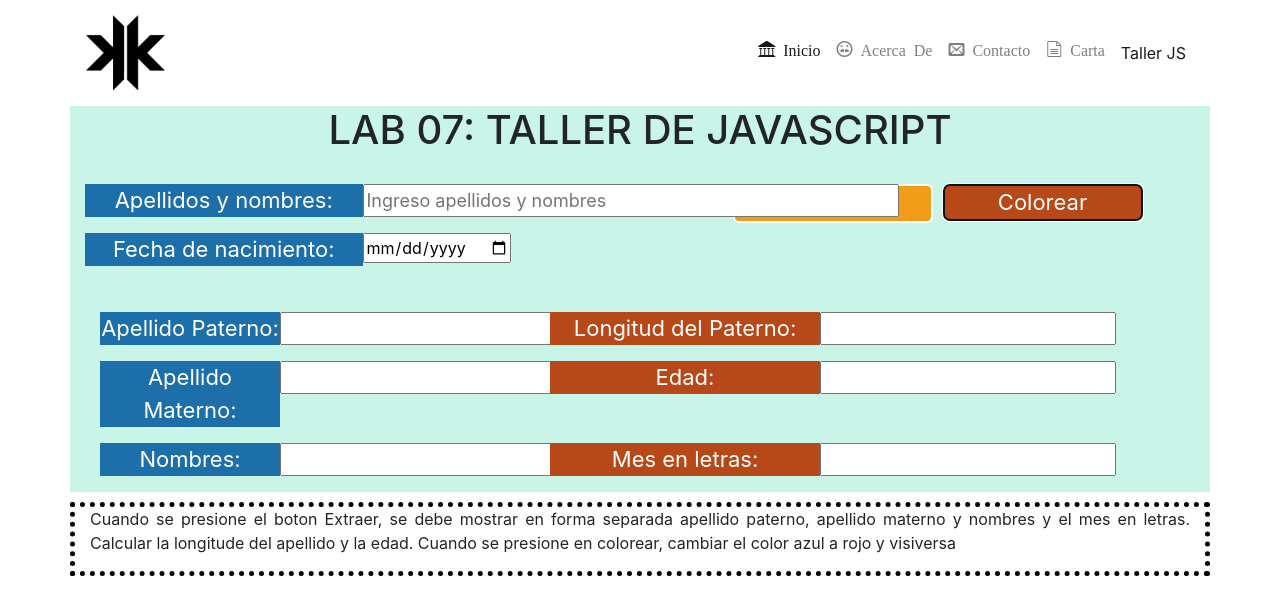
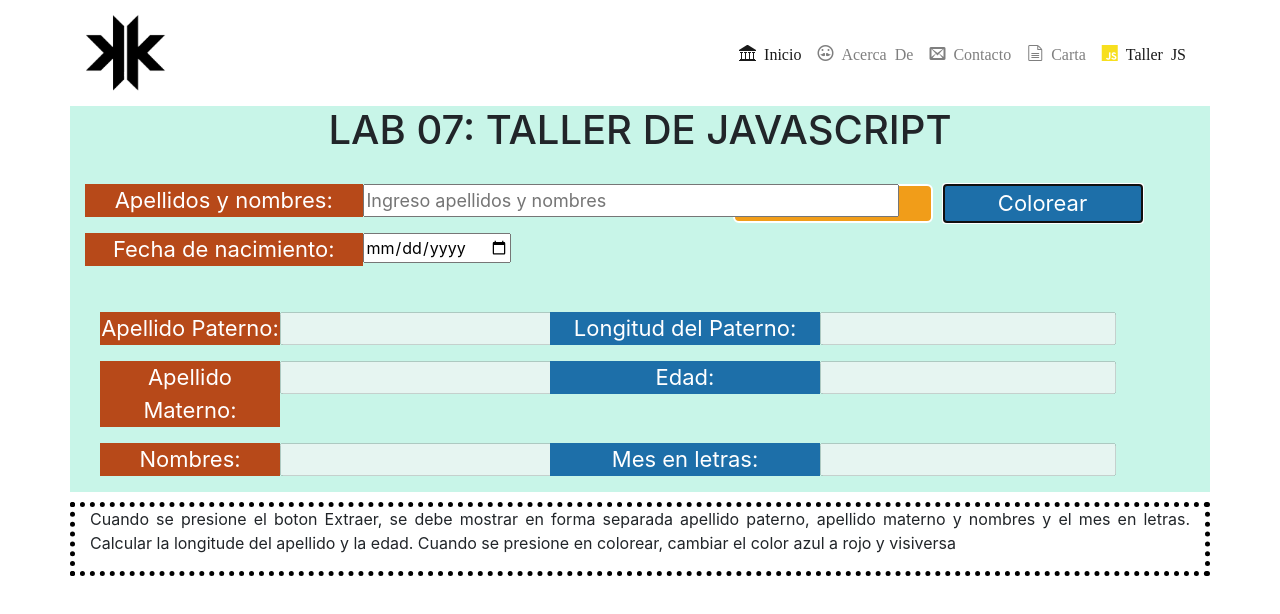
Before and after one commit to KevinEstacio/KevinEstacio.github.io, a plain HTML site: page lab07.html in a window 1280 px wide. Both pictures are taken after a click on the button "Colorear". Drawn offline with nearby package versions, Linux system fonts and the light colour scheme; a web font is replaced by a local one.

Commit message:
segundo entregable

```diff
--- a/lab07.html
+++ b/lab07.html
@@ -41,13 +41,14 @@
                     <a class="nav-link icon-file-text2" href="carta05.html" target="_blank"> Carta</a>
                 </li>
                 <li class="nav-item">
-                    <a class="nav-link active" href="lab07.html"> Taller JS</a>
+                    <a class="nav-link active icon-javascript" href="lab07.html"> Taller JS</a>
                 </li>
 
             </ul>
         </div>
     </nav>
     <main>
+
         <div class="container fondo">
             <div class=" text-center">
                 <h1>LAB 07: TALLER DE JAVASCRIPT</h1>
@@ -56,68 +57,68 @@
                 <div class="espacio">
                     <div class="row ">
                         <div class="col-md-3 text-center pderecha">
-                            <p class="color1">Apellidos y nombres:</p>
+                            <p id="1" class="color1">Apellidos y nombres:</p>
                         </div>
                         <div class="col-md-4 pderecha tamano">
-                            <input type="text" placeholder="Ingreso apellidos y nombres" size="40" required>
+                            <input type="text" placeholder="Ingreso apellidos y nombres" size="40">
                         </div>
                         <div class="col-md-2.5">
                             <button class="extraer">Extraer</button>
                         </div>
                         <div class="col-md-2.5">
-                            <button class="colorear">Colorear</button>
+                            <button id="colorear" class="colorear ">Colorear</button>
                         </div>
                     </div>
                     <div class="row">
                         <div class="col-md-3 text-center pderecha">
-                            <p class="color1">Fecha de nacimiento:</p>
+                            <p id="2" class="color1">Fecha de nacimiento:</p>
                         </div>
                         <div class="col-md-9 pderecha">
                             <input type="date" name="" id="">
                         </div>
                     </div>
                 </div>
-                <div class="container">
+                <div class="container text-center">
                     <div class="row ">
-                        <div class="col-md-2 pderecha">
-                            <p class="color1 text-center">Apellido Paterno:</p>
+                        <div class="col-md-2 pderecha ">
+                            <p id="3" class="color1 ">Apellido Paterno:</p>
                         </div>
                         <div class="col-md-3 pderecha tamano">
-                            <input type="text" size="s0" required>
+                            <input type="text" size="s0" disabled>
                         </div>
                         <div class="col-md-3 pderecha">
-                            <p class="color2 text-center">Longitud del Paterno:</p>
+                            <p id="6" class="color2">Longitud del Paterno:</p>
                         </div>
                         <div class="col-md-3 pderecha tamano">
-                            <input type="text" size="s0" required>
+                            <input type="text" size="s0" disabled>
                         </div>
                     </div>
-                    <div class="row ">
-                        <div class="col-md-2 pderecha">
-                            <p class="color1 text-center">Apellido Materno:</p>
+                    <div class="row text-center">
+                        <div class="col-md-2 pderecha ">
+                            <p id="4" class="color1 ">Apellido Materno:</p>
                         </div>
                         <div class="col-md-3 pderecha tamano">
-                            <input type="text" size="s0" required>
+                            <input type="text" size="s0" disabled>
                         </div>
                         <div class="col-md-3 pderecha">
-                            <p class="color2 text-center">Edad:</p>
+                            <p id="7" class="color2 ">Edad:</p>
                         </div>
                         <div class="col-md-3 pderecha tamano">
-                            <input type="text" size="s0" required>
+                            <input type="text" size="s0" disabled>
                         </div>
                     </div>
-                    <div class="row ">
-                        <div class="col-md-2 pderecha">
-                            <p class="color1 text-center">Nombres:</p>
+                    <div class="row text-center">
+                        <div class="col-md-2 pderecha ">
+                            <p id="5" class="color1 ">Nombres:</p>
                         </div>
                         <div class="col-md-3 pderecha tamano">
-                            <input type="text" size="s0" required>
+                            <input type="text" size="s0" disabled>
                         </div>
-                        <div class="col-md-3 pderecha">
-                            <p class="color2 text-center">Mes en letras:</p>
+                        <div class="col-md-3 pderecha ">
+                            <p id="8" class="color2 ">Mes en letras:</p>
                         </div>
                         <div class="col-md-3 pderecha tamano">
-                            <input type="text" size="s0" required>
+                            <input type="text" size="s0" disabled>
                         </div>
                     </div>
                 </div>
@@ -135,6 +136,8 @@
         </div>
     </main>
 
+
+    <script src="script/lab07.js"></script>
 </body>
 
 </html>
--- a/script/lab07.js
+++ b/script/lab07.js
@@ -0,0 +1,34 @@
+let flag = 1;
+
+function pageLoad() {
+    let colorear = document.getElementById("colorear");
+    colorear.onclick = cambiarColor;
+}
+
+function cambiarColor() {
+
+    if (flag) {
+        document.getElementById("1").className = "rojo";
+        document.getElementById("2").className = "rojo";
+        document.getElementById("3").className = "rojo";
+        document.getElementById("4").className = "rojo";
+        document.getElementById("5").className = "rojo";
+        document.getElementById("colorear").className = "azul";
+        document.getElementById("6").className = "azul";
+        document.getElementById("7").className = "azul";
+        document.getElementById("8").className = "azul";
+        flag = 0;
+    } else {
+        document.getElementById("1").className = "azul";
+        document.getElementById("2").className = "azul";
+        document.getElementById("3").className = "azul";
+        document.getElementById("4").className = "azul";
+        document.getElementById("5").className = "azul";
+        document.getElementById("colorear").className = "rojo";
+        document.getElementById("6").className = "rojo";
+        document.getElementById("7").className = "rojo";
+        document.getElementById("8").className = "rojo";
+        flag = 1;
+    }
+}
+window.onload = pageLoad;
--- a/styles/icomoon/demo-files/demo.css
+++ b/styles/icomoon/demo-files/demo.css
@@ -149,3 +149,6 @@ p {
 .fs1 {
   font-size: 32px;
 }
+.fs2 {
+  font-size: 32px;
+}
--- a/styles/icomoon/style.css
+++ b/styles/icomoon/style.css
@@ -1,10 +1,10 @@
 @font-face {
   font-family: 'icomoon';
-  src:  url('fonts/icomoon.eot?6kisou');
-  src:  url('fonts/icomoon.eot?6kisou#iefix') format('embedded-opentype'),
-    url('fonts/icomoon.ttf?6kisou') format('truetype'),
-    url('fonts/icomoon.woff?6kisou') format('woff'),
-    url('fonts/icomoon.svg?6kisou#icomoon') format('svg');
+  src:  url('fonts/icomoon.eot?f81gfr');
+  src:  url('fonts/icomoon.eot?f81gfr#iefix') format('embedded-opentype'),
+    url('fonts/icomoon.ttf?f81gfr') format('truetype'),
+    url('fonts/icomoon.woff?f81gfr') format('woff'),
+    url('fonts/icomoon.svg?f81gfr#icomoon') format('svg');
   font-weight: normal;
   font-style: normal;
   font-display: block;
@@ -25,6 +25,10 @@
   -moz-osx-font-smoothing: grayscale;
 }
 
+.icon-javascript:before {
+  content: "\e900";
+  color: #f7df1e;
+}
 .icon-library:before {
   content: "\e921";
 }
@@ -33,6 +37,9 @@
 }
 .icon-envelop:before {
   content: "\e945";
+}
+.icon-user:before {
+  content: "\e971";
 }
 .icon-hipster:before {
   content: "\e9f9";
--- a/styles/lab07.css
+++ b/styles/lab07.css
@@ -68,3 +68,15 @@ button {
     margin-top: 30px;
     margin-bottom: 30px;
 }
+
+.azul {
+    background-color: #1d6fa9;
+    color: #ffffff;
+    font-size: 22px;
+}
+
+.rojo {
+    background-color: #b74919;
+    color: #ffffff;
+    font-size: 22px;
+}
```
Also changed, not shown: about.html (+1 -1 lines), contact.html (+1 -1 lines), index.html (+1 -1 lines), styles/icomoon/demo.html (+42 -11 lines), styles/icomoon/selection.json (+1 -1 lines), styles/icomoon/fonts/icomoon.ttf, styles/icomoon/fonts/icomoon.woff, 2 other files.
